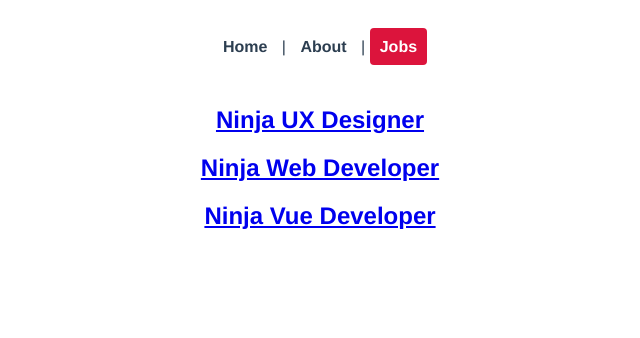
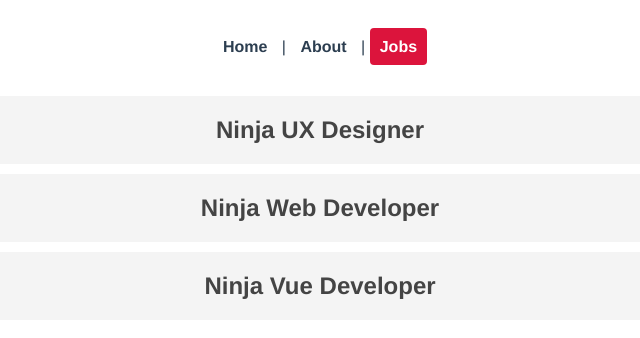
Before and after one commit to MirajHoque/jobs-usingVueRouter, a Vue app: page /jobs in a window 1280 px wide. Shown: the top 338 px of the page, without its empty margins (320-960 px from the left). Built offline with nearby package versions, Linux system fonts and the light colour scheme.

Commit message:
Ridrect and 404 Error

```diff
--- a/src/router/index.js
+++ b/src/router/index.js
@@ -1,6 +1,7 @@
 import { createRouter, createWebHistory } from 'vue-router'
 import Home from '../views/Home.vue'
 import About from '../views/About.vue'
+import NotFound from '../views/NotFound.vue'
 import Jobs from '../views/jobs/Jobs.vue'
 import JobDetails from '../views/jobs/JobDetails.vue'
 const routes = [
@@ -24,7 +25,21 @@ const routes = [
     name: 'JobDetails',
     component: JobDetails,
     props: true
+  },
+  //ridirect
+  {
+    path: '/all-jobs',
+    redirect: '/jobs'
+  },
+  //catchALL
+  //404 Error
+  {
+    path: '/:catchAll(.*)',
+    name: 'NotFound',
+    component: NotFound
+
   }
+  //(.*) -> regular expression
 ]
 
 const router = createRouter({
--- /dev/null
+++ b/src/views/NotFound.vue
@@ -0,0 +1,4 @@
+<template>
+  <h2>404</h2>
+  <h3>page not found</h3>
+</template>
--- a/src/views/jobs/Jobs.vue
+++ b/src/views/jobs/Jobs.vue
@@ -1,5 +1,5 @@
 <template>
-  <div v-for="element in jobs" :key="element.id">
+  <div v-for="element in jobs" :key="element.id" class="job">
     <router-link :to="{ name: 'JobDetails', params: { id: element.id}}">
       <h2> {{ element.title }}</h2>
     </router-link>
@@ -22,5 +22,19 @@ export default {
 </script>
 
 <style>
-
+.job h2{
+  background: #f4f4f4;
+  padding: 20px;
+  border-radius: 10px;
+  margin: 10px auto;
+  max-width: 600;
+  cursor: pointer;
+  color: #444
+}
+.job h2:hover{
+  background: #ddd;
+}
+.job a{
+  text-decoration: none;
+}
 </style>
```
